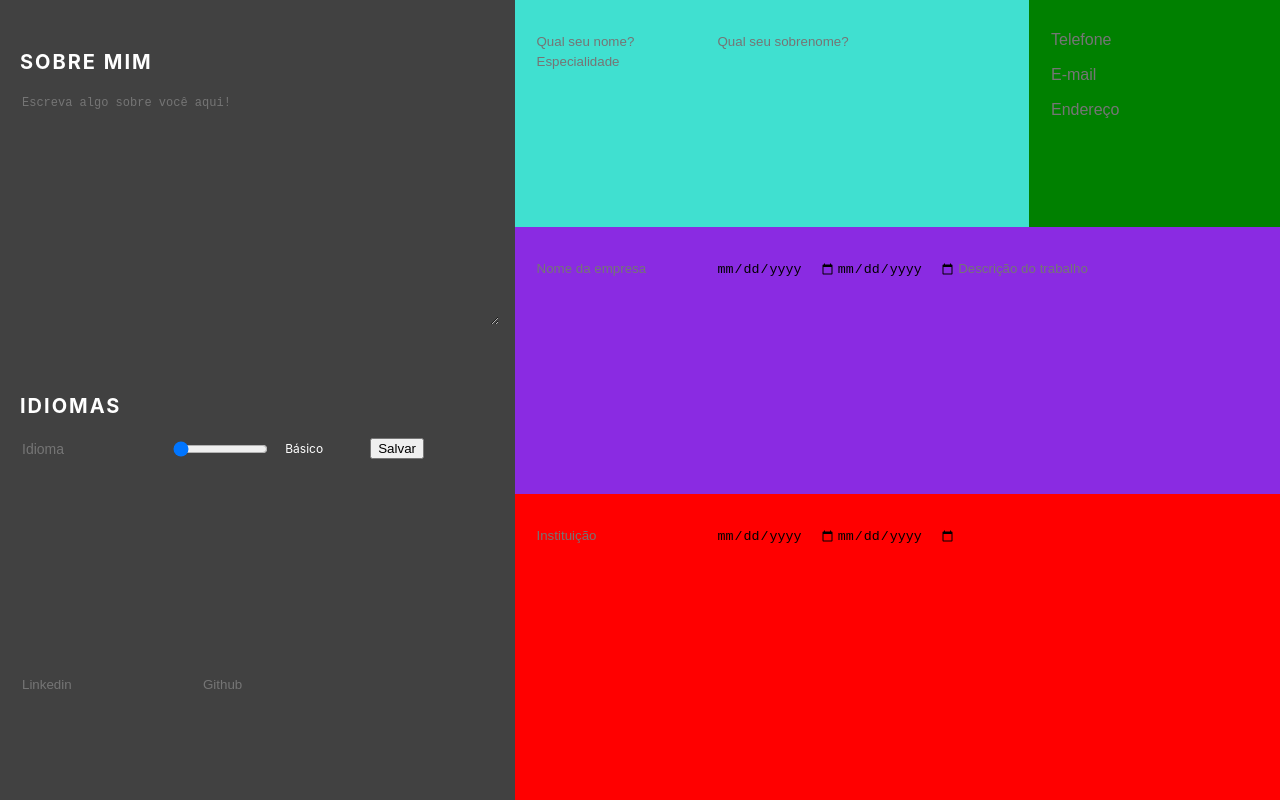
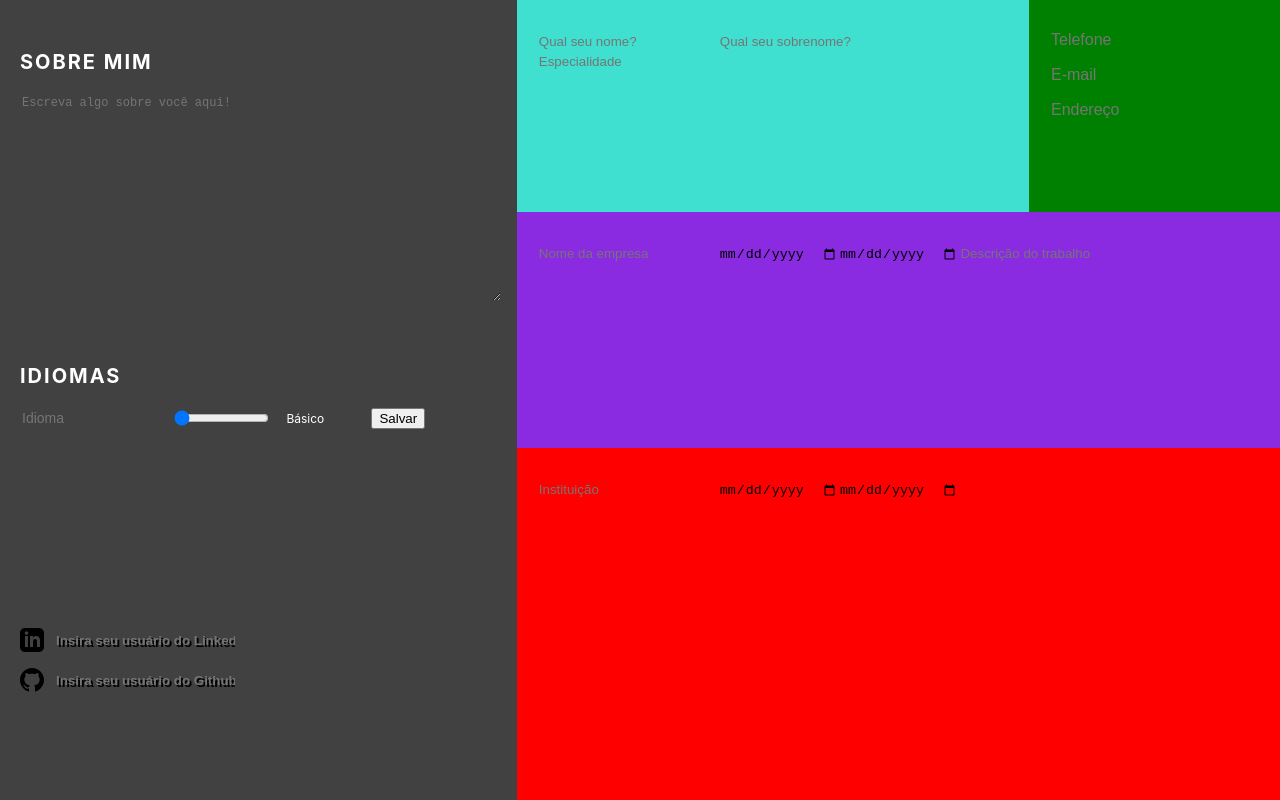
Before and after one commit to gukenji/cv-project, a React (Create React App) app: page / in a window 1280 px wide. Built offline with nearby package versions, Linux system fonts and the light colour scheme.

Commit message:
finish social links layout

```diff
--- a/src/components/About.js
+++ b/src/components/About.js
@@ -15,7 +15,9 @@
     return (
       <div className="About">
         <p>SOBRE MIM</p>
-        <textarea maxlength="685" placeholder="Escreva algo sobre você aqui!"></textarea>
+        {/* é possivel aumentar ou diminuir o length de acordo com o espaco disponivel? */}
+        {/* tentar manter heights fixos para cada seção, porém nâo é o ideal caso a pessoa escreva pouco em About Me ou coloque poucos idiomas */}
+        <textarea maxlength="600" placeholder="Escreva algo sobre você aqui!"></textarea>
       </div>
     );
   }
--- a/src/components/Languages.js
+++ b/src/components/Languages.js
@@ -70,7 +70,7 @@
                     </div>
             )
           })}
-        <div className="NewLanguage">
+        <div className="NewLanguage no-print">
           <form>
             <input type='text' id='languages' placeholder='Idioma' onChange={this.handleChange} value={skill.text}/>
             <input type='range'  defaultValue="1" min="1" max="4" step="1" onClick={this.showValue}  onChange={this.handleChange} id="language-range" /> <span id="language-output"></span>
--- a/src/components/SocialLinks.js
+++ b/src/components/SocialLinks.js
@@ -12,14 +12,13 @@
 
 
   render() {
+    const github_svg = <svg xmlns="http://www.w3.org/2000/svg" width="24" height="24" viewBox="0 0 24 24"><path d="M12 0c-6.626 0-12 5.373-12 12 0 5.302 3.438 9.8 8.207 11.387.599.111.793-.261.793-.577v-2.234c-3.338.726-4.033-1.416-4.033-1.416-.546-1.387-1.333-1.756-1.333-1.756-1.089-.745.083-.729.083-.729 1.205.084 1.839 1.237 1.839 1.237 1.07 1.834 2.807 1.304 3.492.997.107-.775.418-1.305.762-1.604-2.665-.305-5.467-1.334-5.467-5.931 0-1.311.469-2.381 1.236-3.221-.124-.303-.535-1.524.117-3.176 0 0 1.008-.322 3.301 1.23.957-.266 1.983-.399 3.003-.404 1.02.005 2.047.138 3.006.404 2.291-1.552 3.297-1.23 3.297-1.23.653 1.653.242 2.874.118 3.176.77.84 1.235 1.911 1.235 3.221 0 4.609-2.807 5.624-5.479 5.921.43.372.823 1.102.823 2.222v3.293c0 .319.192.694.801.576 4.765-1.589 8.199-6.086 8.199-11.386 0-6.627-5.373-12-12-12z"/></svg>
+    const linkedin_svg = <svg xmlns="http://www.w3.org/2000/svg" width="24" height="24" viewBox="0 0 24 24"><path d="M19 0h-14c-2.761 0-5 2.239-5 5v14c0 2.761 2.239 5 5 5h14c2.762 0 5-2.239 5-5v-14c0-2.761-2.238-5-5-5zm-11 19h-3v-11h3v11zm-1.5-12.268c-.966 0-1.75-.79-1.75-1.764s.784-1.764 1.75-1.764 1.75.79 1.75 1.764-.783 1.764-1.75 1.764zm13.5 12.268h-3v-5.604c0-3.368-4-3.113-4 0v5.604h-3v-11h3v1.765c1.396-2.586 7-2.777 7 2.476v6.759z"/></svg>
     const { links } = this.state;
     return (
       <div className="SocialLinks">
-        <form>
-          <input type='text' id='linkedin' placeholder='Linkedin' />
-          <input type='text' id='github' placeholder='Github' />
-
-        </form>
+          <p><span className="username">{linkedin_svg}<input type='text' id='linkedin' placeholder='Insira seu usuário do Linkedin' /></span></p>
+          <p><span className="username">{github_svg}<input type='text' id='github' placeholder='Insira seu usuário do Github' /></span></p>
       </div>
     );
   }
--- a/src/style/App.css
+++ b/src/style/App.css
@@ -59,3 +59,13 @@
     transform: rotate(360deg);
   }
 }
+
+
+
+@media print
+{
+    .no-print, .no-print *
+    {
+        display: none !important;
+    }
+}
--- a/src/style/SocialLinks.css
+++ b/src/style/SocialLinks.css
@@ -2,3 +2,17 @@
   grid-area: social;
   background-color: #414141;
 }
+
+.SocialLinks > p > span > input {
+  color: white;
+  font-weight: bold;
+  text-shadow: 2px 2px black;
+}
+
+svg {
+  padding-right: 10px
+}
+
+.username {
+  display: flex;
+}
```
